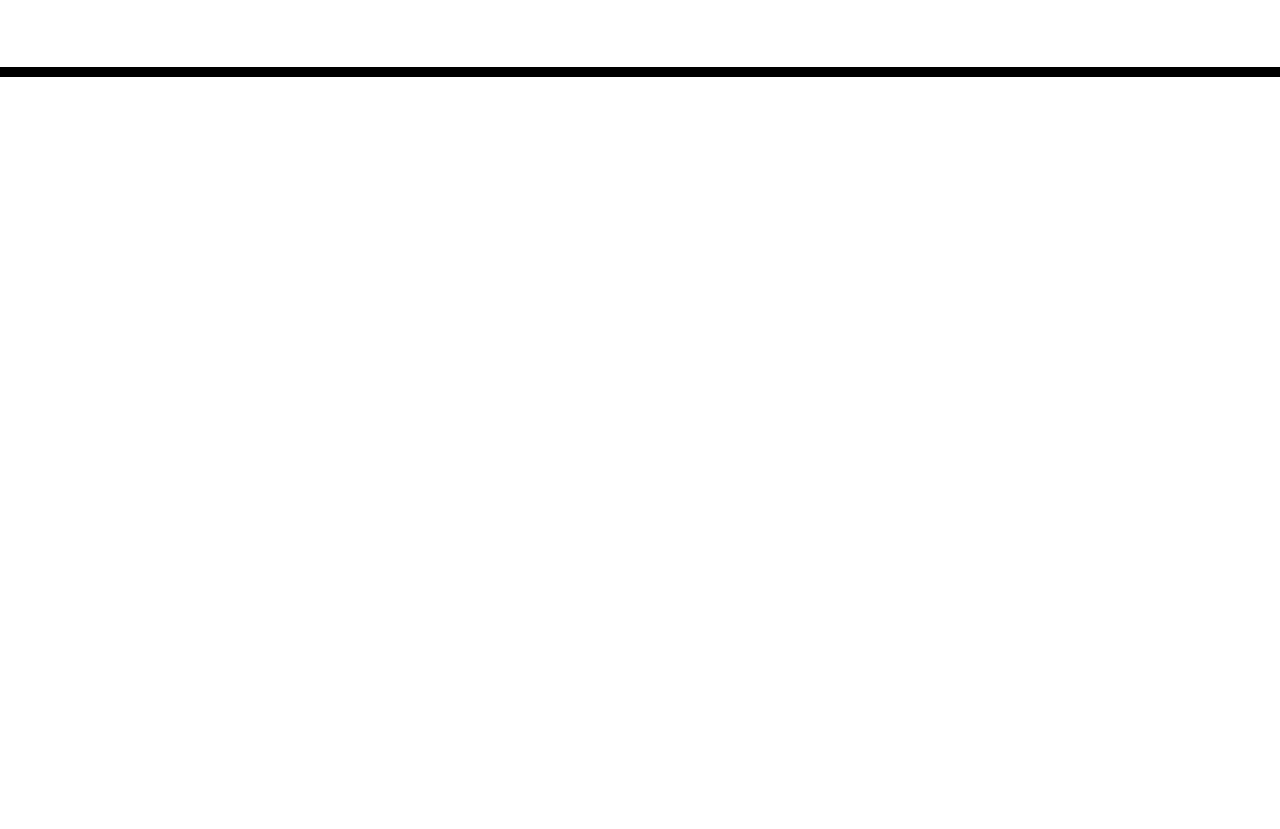
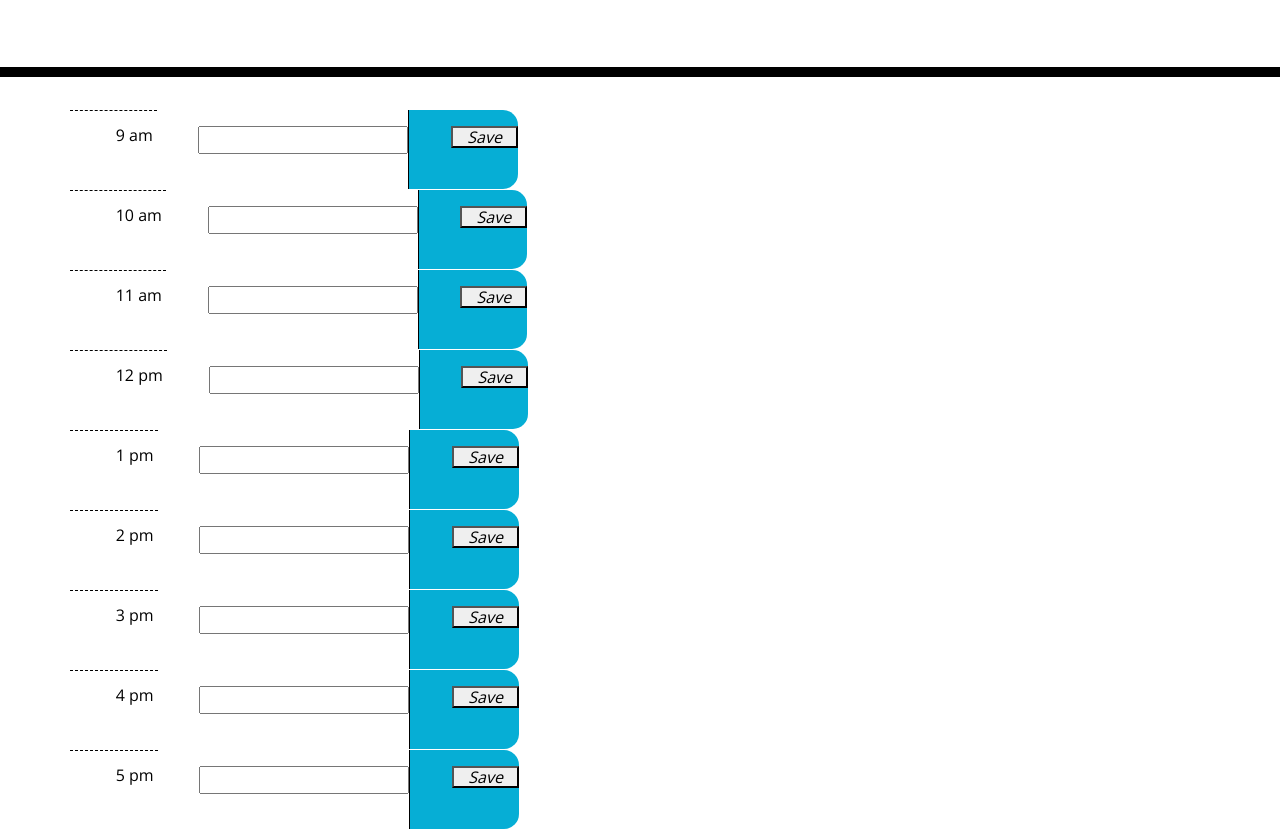
Before and after one commit to jcorcorangithub/work_day_scheduler, a plain HTML site: page index.html in a window 1280 px wide. Shown: the part 276-1105 px from the top of the page. Before the commit the page ends 800 px from the top, so only its background shows below. Drawn offline with nearby package versions, Linux system fonts and the light colour scheme.

Commit message:
created all timeblocks and started to write a function to change color of a block depending on the current time

```diff
--- a/index.html
+++ b/index.html
@@ -29,9 +29,127 @@
       <!-- <p id="currentDay" class="lead"></p> -->
       <h2>Current Time &amp; Date: <br /> <span id="time-display">00:00:00</span></h2>
     </header>
+
+
     <div class="container">
-      <!-- Timeblocks go here -->
+      <!-- 9  -->
+      <div class="row">
+        <div class="hour">
+          <span class="time-block"> 9 am </span>
+        </div>
+        <div class="description">
+          <input id="input-9" type="text">
+        </div>
+        <div class="saveBtn">
+          <button type="button"> <i> Save </i> </button>
+        </div>
+      </div>
+
+      <!-- 10  -->
+      <div class="row">
+        <div class="hour">
+          <span class="time-block"> 10 am </span>
+        </div>
+        <div class="description">
+          <input id="input-10" type="text">
+        </div>
+        <div class="saveBtn">
+          <button type="button"> <i> Save </i> </button>
+        </div>
+      </div>
+
+      <!-- 11  -->
+      <div class="row">
+        <div class="hour">
+          <span class="time-block"> 11 am </span>
+        </div>
+        <div class="description">
+          <input id="input-11" type="text">
+        </div>
+        <div class="saveBtn">
+          <button type="button"> <i> Save </i> </button>
+        </div>
+      </div>
+
+      <!-- 12  -->
+      <div class="row">
+        <div class="hour">
+          <span class="time-block"> 12 pm </span>
+        </div>
+        <div class="description">
+          <input id="input-12" type="text">
+        </div>
+        <div class="saveBtn">
+          <button type="button"> <i> Save </i> </button>
+        </div>
+      </div>
+
+      <!-- 1  -->
+      <div class="row">
+        <div class="hour">
+          <span class="time-block"> 1 pm </span>
+        </div>
+        <div class="description">
+          <input id="input-1" type="text">
+        </div>
+        <div class="saveBtn">
+          <button type="button"> <i> Save </i> </button>
+        </div>
+      </div>
+
+      <!-- 2  -->
+      <div class="row">
+        <div class="hour">
+          <span class="time-block"> 2 pm </span>
+        </div>
+        <div class="description">
+          <input id="input-2" type="text">
+        </div>
+        <div class="saveBtn">
+          <button type="button"> <i> Save </i> </button>
+        </div>
+      </div>
+
+      <!-- 3  -->
+      <div class="row">
+        <div class="hour">
+          <span class="time-block"> 3 pm </span>
+        </div>
+        <div class="description">
+          <input id="input-3" type="text">
+        </div>
+        <div class="saveBtn">
+          <button type="button"> <i> Save </i> </button>
+        </div>
+      </div>
+
+      <!-- 4  -->
+      <div class="row">
+        <div class="hour">
+          <span class="time-block"> 4 pm </span>
+        </div>
+        <div class="description">
+          <input id="input-4" type="text">
+        </div>
+        <div class="saveBtn">
+          <button type="button"> <i> Save </i> </button>
+        </div>
+      </div>
+
+      <!-- 5  -->
+      <div class="row">
+        <div class="hour">
+          <span class="time-block"> 5 pm </span>
+        </div>
+        <div class="description">
+          <input id="input-5" type="text">
+        </div>
+        <div class="saveBtn">
+          <button type="button"> <i> Save </i> </button>
+        </div>
+      </div>
     </div>
+
 
     <script src="https://cdnjs.cloudflare.com/ajax/libs/jquery/3.2.1/jquery.min.js"></script>
     <script src="https://cdnjs.cloudflare.com/ajax/libs/moment.js/2.24.0/moment.min.js"></script>
--- a/script.js
+++ b/script.js
@@ -7,3 +7,19 @@ function displayTime() {
   }
 
   setInterval(displayTime, 1000);
+
+
+
+
+
+
+
+
+  function pastOrPresent(currentTime, blockTime) {
+    // if blocktime < currenttime
+        // make grey
+    // else if blocktime == currenttime
+      // make yellow
+    // else
+      // make green
+  }
```
